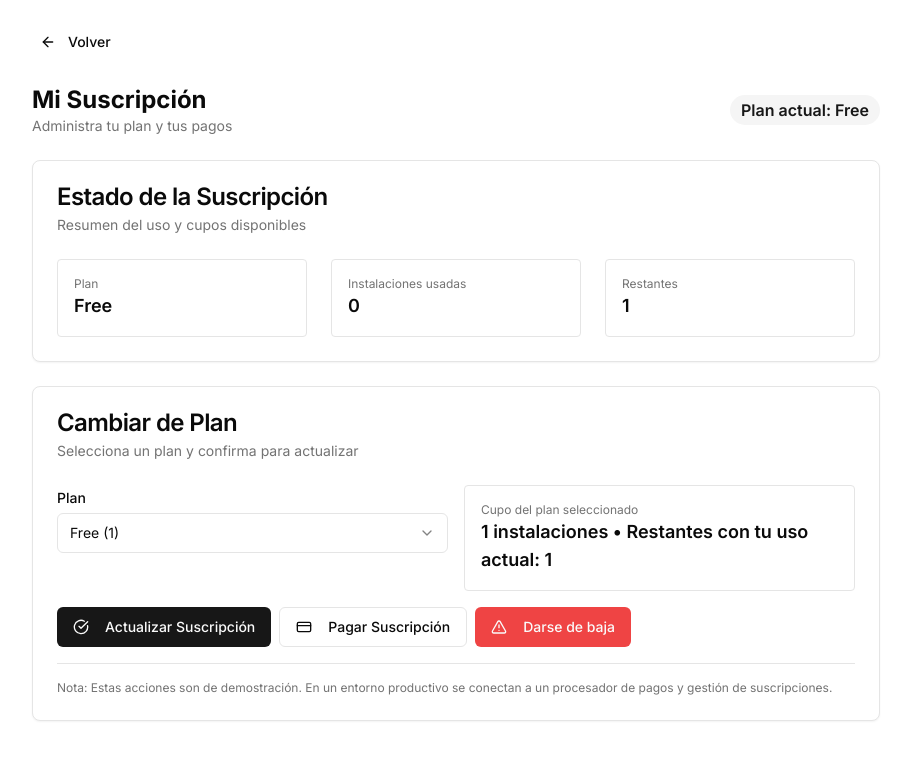
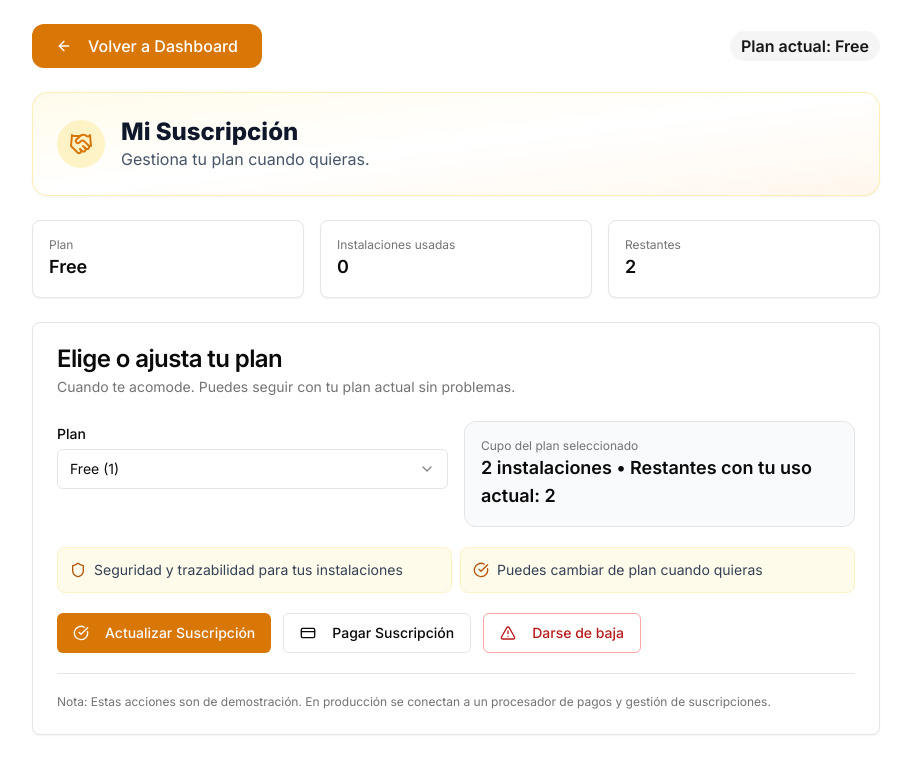
Before and after one commit to jsfernandez/LexSolar-FE, a Next.js app: page /subscription in a window 1280 px wide. Shown: the top 774 px of the page, without its empty margins (184-1095 px from the left). Built offline with nearby package versions, Linux system fonts and the light colour scheme; no server answers.

Commit message:
Se lavó la cara del /subscription

```diff
--- a/app/subscription/page.tsx
+++ b/app/subscription/page.tsx
@@ -1,20 +1,21 @@
 "use client"
 
 import { useEffect, useMemo, useState } from "react"
+import { motion } from "framer-motion"
 import { Card, CardContent, CardDescription, CardHeader, CardTitle } from "@/components/ui/card"
 import { Button } from "@/components/ui/button"
 import { Label } from "@/components/ui/label"
 import { Select, SelectContent, SelectItem, SelectTrigger, SelectValue } from "@/components/ui/select"
 import { Separator } from "@/components/ui/separator"
 import { Badge } from "@/components/ui/badge"
-import { AlertTriangle, CheckCircle, CreditCardIcon, ArrowLeft } from "lucide-react"
+import { AlertTriangle, CheckCircle, CreditCardIcon, ArrowLeft, Sun, Shield, Handshake } from "lucide-react"
 // importación eliminada
 import { useRouter } from "next/navigation"
 import { getLocalStorageJSON } from "@/lib/utils"
 import { mockApi } from "@/lib/mock-data"
 
 const PLAN_LIMITS: Record<string, number> = {
-  Free: 1,
+  Free: 2,
   Basica: 5,
   Pro: 25,
   Experto: 100,
@@ -58,54 +59,96 @@ export default function SubscriptionPage() {
     setCurrentUser(updated)
   }
 
+  // Animations similar to dashboard
+  const containerVariants = {
+    hidden: { opacity: 0 },
+    show: { opacity: 1, transition: { staggerChildren: 0.08 } },
+  }
+  const itemVariants = {
+    hidden: { opacity: 0, y: 8 },
+    show: { opacity: 1, y: 0, transition: { duration: 0.3, ease: "easeOut" } },
+  }
+
   return (
-    <div className="max-w-4xl mx-auto p-6 space-y-6">
-      <div className="flex items-center">
-        <Button variant="ghost" size="sm" onClick={() => router.back()} aria-label="Volver" className="px-2">
-          <ArrowLeft className="w-4 h-4 mr-1" />
-          <span>Volver</span>
+    <motion.div
+      className="max-w-4xl mx-auto p-6 space-y-6"
+      variants={containerVariants}
+      initial="hidden"
+      animate="show"
+    >
+      {/* Top bar with prominent back/exit to avoid feeling locked-in */}
+      <motion.div variants={itemVariants} className="flex flex-wrap items-center gap-3 justify-between">
+        <div className="flex items-center gap-3">
+
+          <Button
+            onClick={() => router.push("/dashboard")}
+            aria-label="Salir a Dashboard"
+            className="h-11 px-6 text-base rounded-xl bg-amber-600 hover:bg-amber-700 text-white"
+          ><ArrowLeft className="w-5 h-5 mr-2" />
+            Volver a Dashboard
           </Button>
         </div>
-
-      <div className="flex items-center justify-between">
-        <div>
-          <h1 className="text-2xl font-bold">Mi Suscripción</h1>
-          <p className="text-sm text-muted-foreground">Administra tu plan y tus pagos</p>
-        </div>
-        <Badge variant="secondary" className="text-base">
+        <Badge variant="secondary" className="text-sm md:text-base">
           Plan actual: {currentUser?.subscription?.plan ?? "Free"}
         </Badge>
+      </motion.div>
+
+      {/* Warm header matching dashboard palette */}
+      <motion.div
+        variants={itemVariants}
+        className="p-6 rounded-2xl border border-amber-200/60 bg-gradient-to-br from-amber-50 via-white to-orange-50 shadow-sm"
+      >
+        <div className="flex items-start md:items-center justify-between gap-4">
+          <div className="flex items-center gap-4">
+            <div className="w-12 h-12 bg-amber-100 rounded-full flex items-center justify-center">
+              <Handshake className="h-6 w-6 text-amber-600" />
             </div>
+            <div>
+              <h1 className="text-2xl font-extrabold text-slate-900 leading-tight">Mi Suscripción</h1>
+              <p className="text-slate-600">Gestiona tu plan cuando quieras.</p>
+            </div>
+          </div>
+        </div>
+      </motion.div>
 
-      <Card>
-        <CardHeader>
-          <CardTitle>Estado de la Suscripción</CardTitle>
-          <CardDescription>Resumen del uso y cupos disponibles</CardDescription>
-        </CardHeader>
-        <CardContent className="grid md:grid-cols-3 gap-6">
-          <div className="rounded border p-4">
+      {/* Status overview */}
+      <motion.div variants={containerVariants} className="grid md:grid-cols-3 gap-4">
+        <motion.div variants={itemVariants}>
+          <Card className="transition-transform duration-200 hover:-translate-y-0.5 hover:shadow-md">
+            <CardContent className="p-4">
               <p className="text-xs text-muted-foreground">Plan</p>
               <p className="text-lg font-semibold">{currentUser?.subscription?.plan ?? "Free"}</p>
-          </div>
-          <div className="rounded border p-4">
+            </CardContent>
+          </Card>
+        </motion.div>
+        <motion.div variants={itemVariants}>
+          <Card className="transition-transform duration-200 hover:-translate-y-0.5 hover:shadow-md">
+            <CardContent className="p-4">
               <p className="text-xs text-muted-foreground">Instalaciones usadas</p>
               <p className="text-lg font-semibold">{usedByInstaller}</p>
-          </div>
-          <div className="rounded border p-4">
+            </CardContent>
+          </Card>
+        </motion.div>
+        <motion.div variants={itemVariants}>
+          <Card className="transition-transform duration-200 hover:-translate-y-0.5 hover:shadow-md">
+            <CardContent className="p-4">
               <p className="text-xs text-muted-foreground">Restantes</p>
               <p className="text-lg font-semibold">
                 {Math.max(0, (PLAN_LIMITS[currentUser?.subscription?.plan ?? "Free"] ?? 1) - usedByInstaller)}
               </p>
-          </div>
             </CardContent>
           </Card>
+        </motion.div>
+      </motion.div>
 
-      <Card>
+      {/* Change plan section */}
+      <motion.div variants={itemVariants}>
+        <Card className="transition-transform duration-200 hover:-translate-y-0.5">
           <CardHeader>
-          <CardTitle>Cambiar de Plan</CardTitle>
-          <CardDescription>Selecciona un plan y confirma para actualizar</CardDescription>
+            <CardTitle>Elige o ajusta tu plan</CardTitle>
+            <CardDescription>Cuando te acomode. Puedes seguir con tu plan actual sin problemas.</CardDescription>
           </CardHeader>
-        <CardContent className="space-y-4">
+          <CardContent className="space-y-5">
             <div className="grid md:grid-cols-2 gap-4">
               <div>
                 <Label>Plan</Label>
@@ -121,7 +164,7 @@ export default function SubscriptionPage() {
                   </SelectContent>
                 </Select>
               </div>
-            <div className="rounded border p-4">
+              <div className="rounded-xl border p-4 bg-slate-50">
                 <p className="text-xs text-muted-foreground">Cupo del plan seleccionado</p>
                 <p className="text-lg font-semibold">
                   {limit} instalaciones • Restantes con tu uso actual: {remaining}
@@ -129,8 +172,21 @@ export default function SubscriptionPage() {
               </div>
             </div>
 
-          <div className="flex flex-wrap gap-2">
+            {/* Light, reassuring benefits */}
+            <div className="grid md:grid-cols-2 gap-2">
+              <div className="flex items-start gap-2 p-3 rounded-lg bg-amber-50 border border-amber-100">
+                <Shield className="w-4 h-4 text-amber-700 mt-0.5" />
+                <span className="text-sm text-slate-700">Seguridad y trazabilidad para tus instalaciones</span>
+              </div>
+              <div className="flex items-start gap-2 p-3 rounded-lg bg-amber-50 border border-amber-100">
+                <CheckCircle className="w-4 h-4 text-amber-700 mt-0.5" />
+                <span className="text-sm text-slate-700">Puedes cambiar de plan cuando quieras</span>
+              </div>
+            </div>
+
+            <div className="flex flex-wrap gap-3">
               <Button
+                className="bg-amber-600 hover:bg-amber-700"
                 onClick={async () => {
                   setIsProcessing(true)
                   setTimeout(() => {
@@ -159,7 +215,8 @@ export default function SubscriptionPage() {
                 Pagar Suscripción
               </Button>
               <Button
-              variant="destructive"
+                variant="outline"
+                className="border-red-300 text-red-700 hover:bg-red-50"
                 onClick={() => {
                   if (confirm("¿Deseas darte de baja? Se establecerá el plan Free.")) {
                     saveUser("Free")
@@ -172,14 +229,15 @@ export default function SubscriptionPage() {
               </Button>
             </div>
 
-          <Separator className="my-4" />
+            <Separator className="my-2" />
 
             <div className="text-xs text-muted-foreground">
-            Nota: Estas acciones son de demostración. En un entorno productivo se conectan a un procesador de pagos y
-            gestión de suscripciones.
+              Nota: Estas acciones son de demostración. En producción se conectan a un procesador de pagos y gestión de
+              suscripciones.
             </div>
           </CardContent>
         </Card>
-    </div>
+      </motion.div>
+    </motion.div>
   )
 }
```
Lines whose indentation alone changed are shown as unchanged.
